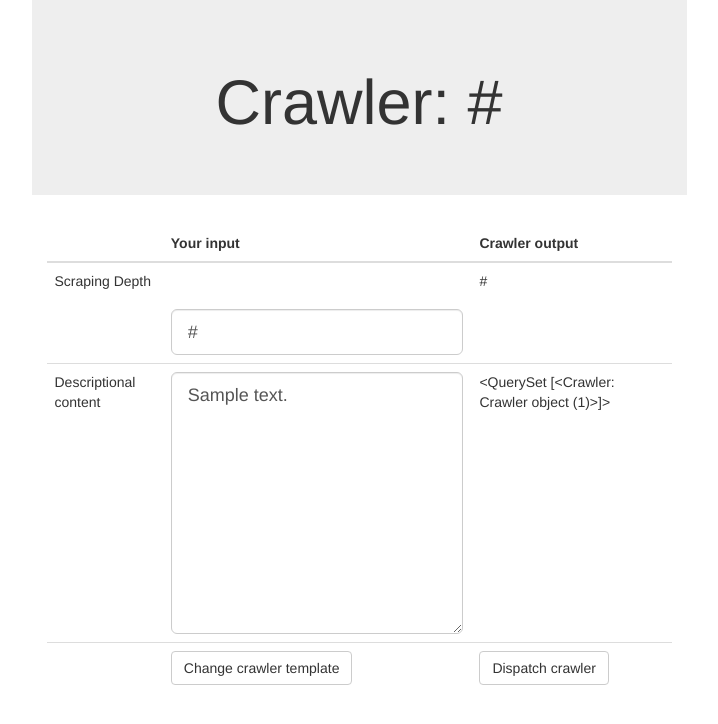
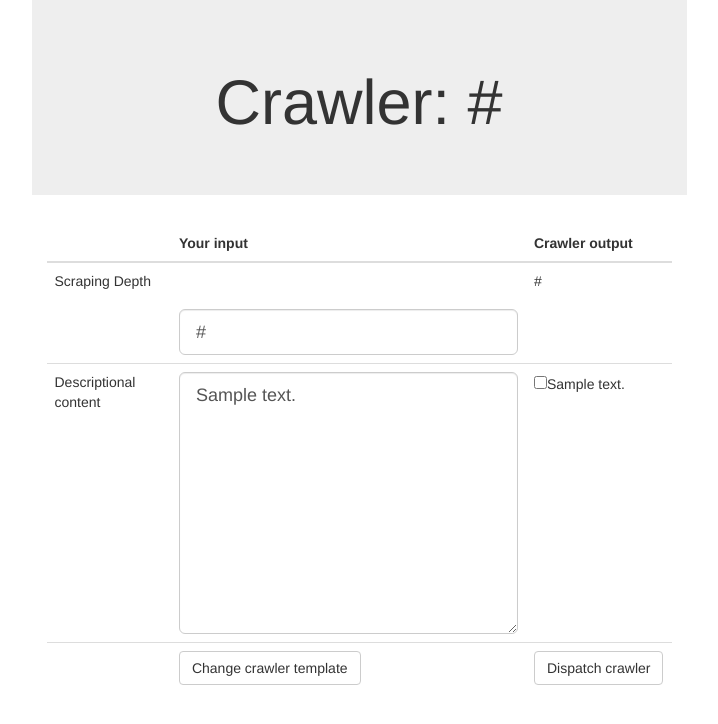
Before and after one commit to pejaab/unstructured-data-crawler, a Django app: page /templates/1/ in a window 1280 px wide. Shown: the top 724 px of the page, without its empty margins (281-999 px from the left). Run offline with Django 3.2, Linux system fonts and the light colour scheme; tables that the repository leaves empty hold one stand-in row (values such as "Sample post"); some libraries are stand-ins or nearby versions.

Commit message:
supports selection of crawler records; but redirects to empty start page when dispatching crawler

```diff
--- a/impudo-ui/interface/templates/template.html
+++ b/impudo-ui/interface/templates/template.html
@@ -25,16 +25,20 @@
           <td>
             {{ form.desc }}
           </td>
-          <td>{{ item.crawler_set.all }}</td>
+          <td>
+              {% for record in item.crawler_set.all %}
+              <input type='checkbox' name='record' value={{ record.id }}>{{ record.content }}<br>
+              {% endfor %}
+          </td>
         </tr>
         <tr>
           <td>
           </td>
           <td>
-            <input id='id_submit' type='submit' value='Change crawler template' class='btn btn-default'>
+            <input id='id_submit' type='submit' name='change' value='Change crawler template' class='btn btn-default'>
           </td>
           <td>
-            <input id='id_dispatch' type='submit' value='Dispatch crawler' class='btn btn-default'>
+            <input id='id_dispatch' type='submit' name='dispatch' value='Dispatch crawler' class='btn btn-default'>
           </td>
         </tr>
       </tbody>
--- a/impudo-ui/interface/views.py
+++ b/impudo-ui/interface/views.py
@@ -3,7 +3,7 @@ from django.http import HttpResponse
 from django.shortcuts import redirect, render
 
 from interface.forms import TemplateForm
-from interface.models import Template
+from interface.models import Template, Crawler
 
 def home_page(request):
     return render(request, 'home.html', {'form': TemplateForm()})
@@ -14,6 +14,20 @@ def view_template(request, template_id):
     if request.method == 'POST':
         form = TemplateForm(data=request.POST, instance=item)
         if form.is_valid():
+            print(request.POST)
+            if 'dispatch' in request.POST:
+                #TODO: start crawler & redirect to manage page
+                if not 'record' in request.POST:
+                    #TODO: error that no xpath was selected and return to same page content
+                    pass
+                for record_id in request.POST.getlist('record'):
+                    record = Crawler.objects.get(id=int(record_id))
+                    record.active = 1
+                    record.save()
+                    #TODO: return to manage page
+                    return render(request, 'home.html', {'form': TemplateForm()})
+            # Delete xpath records before re-searching them
+            Crawler.objects.filter(template_id=template_id).delete()
             item = form.save()
             form.analyze()
             return redirect(item)
```
